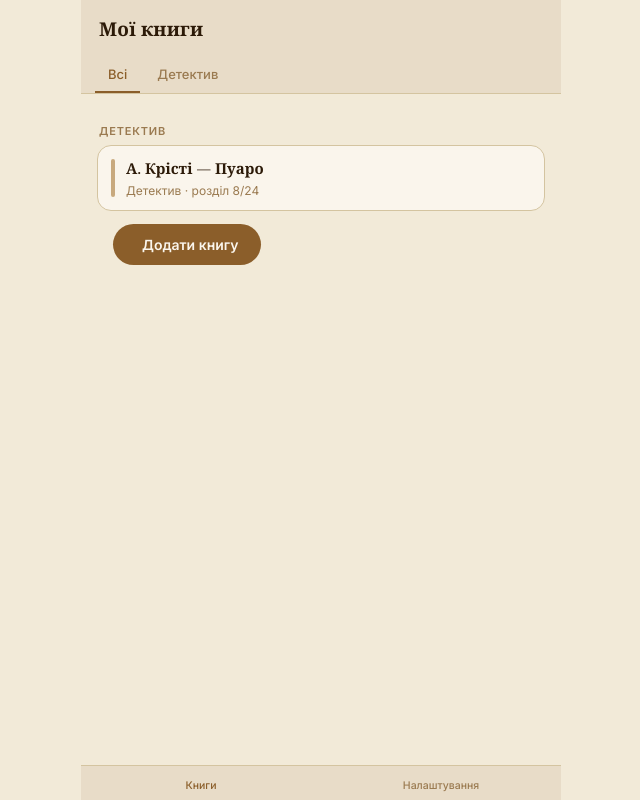
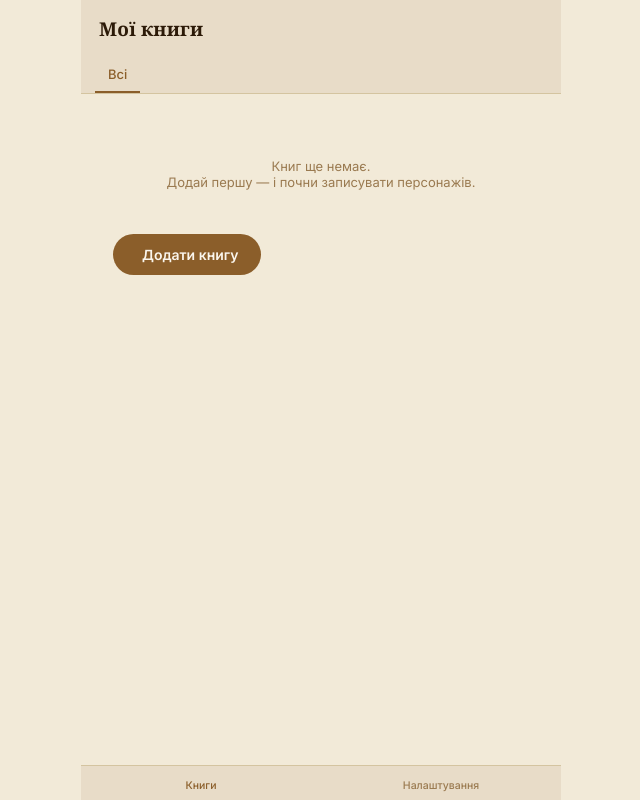
Before and after one commit to dasys1997-beep/WhoIS, a React (Vite) app: page / in a window 1280 px wide. Shown: the whole page, without its empty margins (319-959 px from the left). Built offline with nearby package versions, Linux system fonts and the light colour scheme; some icons are missing.

Commit message:
Прибрано демо-дані, чистий старт без книг/персонажів

```diff
--- a/src/initialData.js
+++ b/src/initialData.js
@@ -1,66 +1,15 @@
-// Початкові дані — приклад для демонстрації. Користувач може видалити
-// або відредагувати все, додати своє. У версії з Supabase ця функція
-// буде замінена на завантаження реальних даних користувача з бази.
+// Початковий стан застосунку — чистий, без демо-даних.
+// Користувач додає свої книги та персонажів самостійно з порожнього екрану.
 
 export const GENRES = ['Детектив', 'Трилер', 'Роман', 'Фентезі', 'Історична проза', 'Жахи'];
 
 export const ROLE_PRESETS = ['Головний', 'Підозрюваний', 'Жертва', 'Свідок', 'Другорядний'];
 
 export function createInitialData() {
-  const now = Date.now();
   return {
-    books: [
-      {
-        id: 'b1',
-        title: 'А. Крісті — Пуаро',
-        genre: 'Детектив',
-        currentChapter: 8,
-        totalChapters: 24,
-        status: 'reading', // reading | finished
-        createdAt: now,
-      },
-    ],
-    characters: [
-      {
-        id: 'c1',
-        bookId: 'b1',
-        name: 'Еркюль Пуаро',
-        role: 'Головний',
-        description:
-          'Бельгійський детектив. Педантичний, любить порядок. Спирається на «сірі клітинки» — логіку та психологію, а не фізичні докази.',
-        tags: ['Педантичний', 'Логічний', 'Бельгієць'],
-        events: [{ chapter: 1, text: 'Прибув на маєток для розслідування.' }],
-        notes: [{ chapter: 3, text: 'Щось приховує про стосунки з господарем.' }],
-        createdAt: now,
-      },
-      {
-        id: 'c2',
-        bookId: 'b1',
-        name: 'Місіс Фезерстоун',
-        role: 'Підозрюваний',
-        description: 'Заможна вдова з темним минулим. Була присутня на місці злочину тієї ночі.',
-        tags: ['Нервова', 'Вдова'],
-        events: [],
-        notes: [],
-        createdAt: now,
-      },
-      {
-        id: 'c3',
-        bookId: 'b1',
-        name: 'Сер Річард',
-        role: 'Жертва',
-        description: 'Землевласник, господар маєтку. Знайдений мертвим у бібліотеці.',
-        tags: [],
-        events: [],
-        notes: [],
-        createdAt: now,
-      },
-    ],
-    bookNotes: {
-      b1: "Убивця точно не слуга — занадто очевидно.\n\nГл. 7 — важлива деталь про годинник! Перечитати.",
-    },
-    connections: [
-      { id: 'rel1', bookId: 'b1', fromId: 'c2', toId: 'c3', label: 'Колишня знайома', type: 'suspicious' },
-    ],
+    books: [],
+    characters: [],
+    bookNotes: {},
+    connections: [],
   };
 }
```
